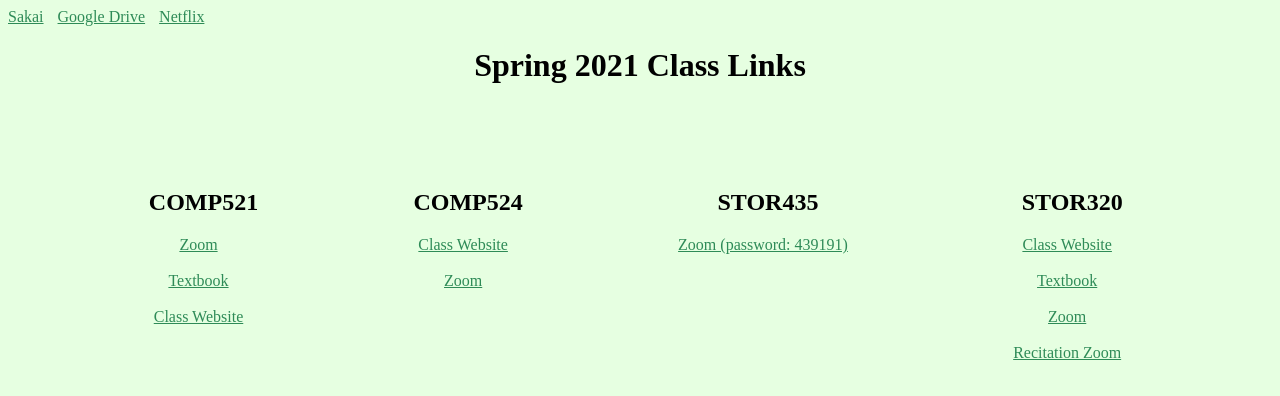
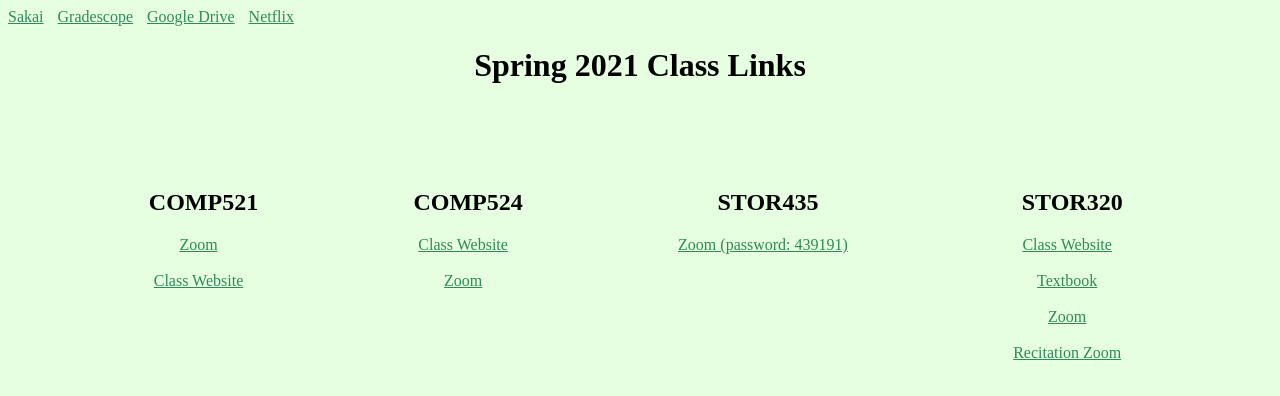
Before and after one commit to samih36/sp2021links, a plain HTML site: page index.html in a window 1280 px wide. Drawn offline with Linux system fonts and the light colour scheme.

Commit message:
removed broken link

```diff
--- a/index.html
+++ b/index.html
@@ -8,6 +8,7 @@
 <body>
 
     <a class="link" href="https://sakai.unc.edu/portal" target="_blank">Sakai</a>
+    <a class="link" href="https://www.gradescope.com/" target="_blank">Gradescope</a>
     <a class="link" href="https://drive.google.com/drive/my-drive" target="_blank">Google Drive</a>
     <a class="link" href="https://www.netflix.com/browse" target="_blank">Netflix</a>
     <!-- <a class="link"  href="#fourel">COMP411</a>
@@ -22,7 +23,6 @@
 
 <div class="521" id="411"><h2>COMP521</h2>
     <a class="link" href="https://unc.zoom.us/j/97011600259" target="_blank">Zoom</a><br></br>
-    <a class="link" href="file:///Users/samihabib/Downloads/Ramakrishnan%20-%20Database%20Management%20Systems%203rd%20Edition.pdf" target="_blank">Textbook</a><br></br>
     <a class="link" href="https://comp521-1sp21.cs.unc.edu/" target="_blank">Class Website</a><br></br>
 </div>
 
```
